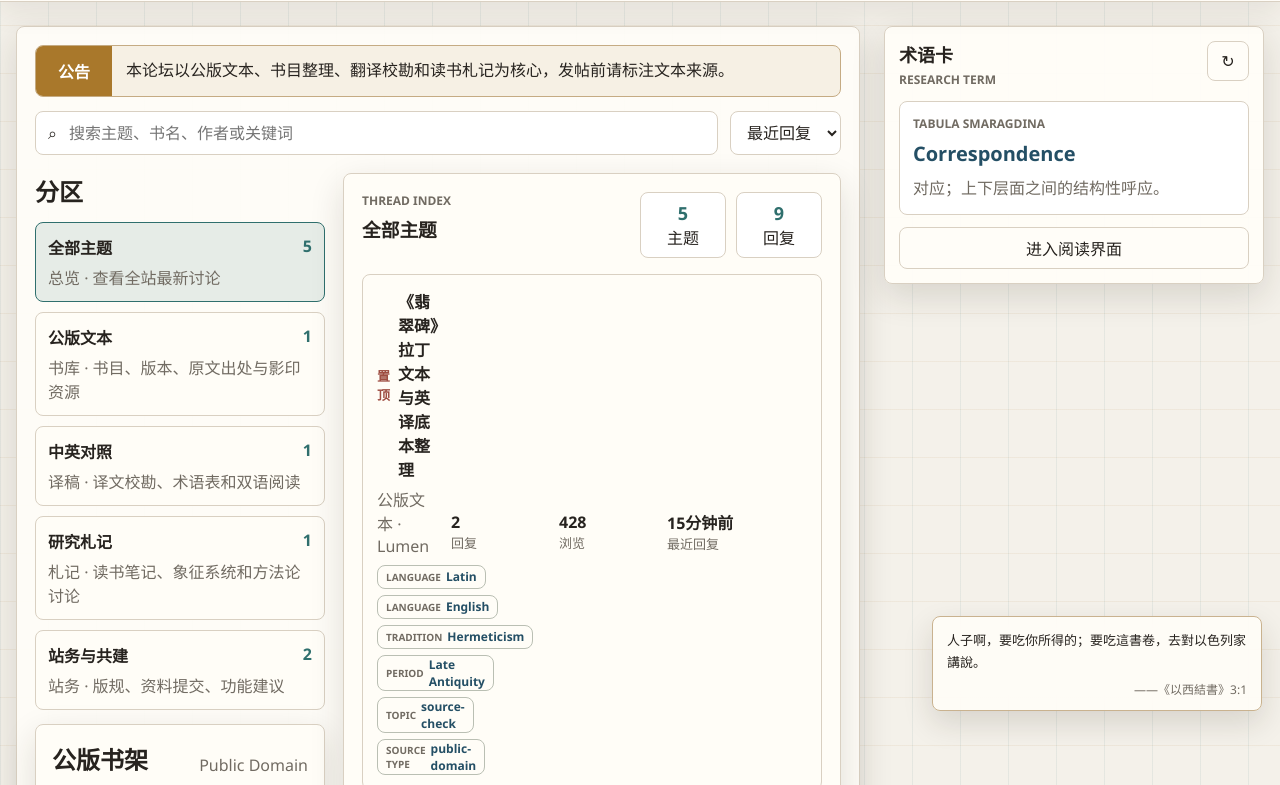
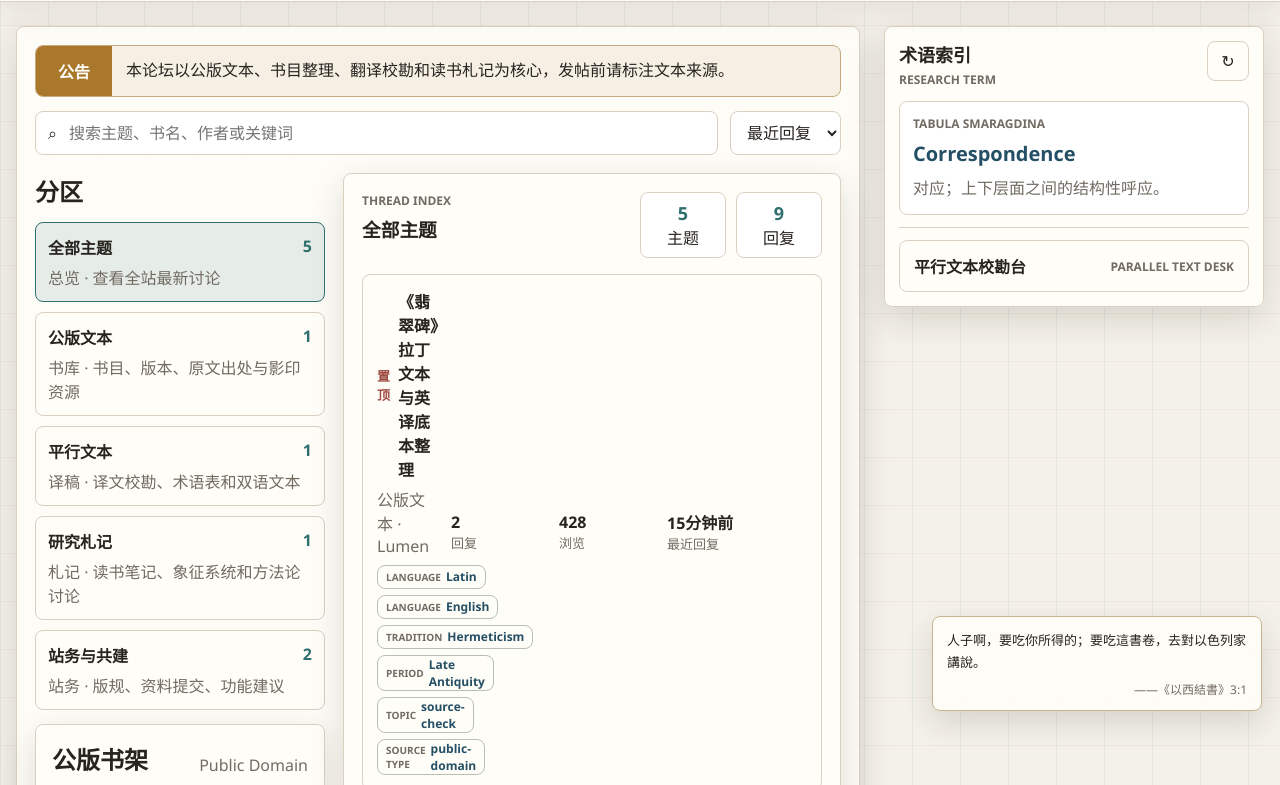
Before and after one commit to Hamforach/website, a website: page index.html in a window 1280 px wide. Shown: the part 71-856 px from the top of the page. Drawn offline with Linux system fonts and the light colour scheme.

Commit message:
Refine sidebar term card UI

```diff
--- a/index.html
+++ b/index.html
@@ -25,7 +25,7 @@
 
         <nav class="top-nav" aria-label="主导航">
           <a href="#forums">版块</a>
-          <a href="#reader">中英阅读</a>
+          <a href="#reader">平行文本</a>
           <a href="#threads">主题</a>
           <a href="#library">书库</a>
         </nav>
@@ -87,26 +87,34 @@
         </div>
       </section>
 
-      <aside class="reader-entry term-sidebar" id="reader" aria-label="术语卡">
+      <aside class="reader-entry term-sidebar" id="reader" aria-label="术语索引">
+        <section class="term-module">
           <div class="term-sidebar-head">
             <div>
-            <h2>术语卡</h2>
+              <h2>术语索引</h2>
               <span>Research Term</span>
             </div>
             <button class="icon-button" type="button" id="refreshSideTerm" aria-label="刷新术语">↻</button>
           </div>
           <div class="side-term-card" id="sideTermCard"></div>
-        <button class="secondary-button reader-entry-button" type="button" id="openReaderPage">进入阅读界面</button>
+        </section>
+
+        <section class="reader-launch-module" aria-label="平行文本校勘台入口">
+          <button class="secondary-button reader-entry-button" type="button" id="openReaderPage">
+            <strong>平行文本校勘台</strong>
+            <span>Parallel Text Desk</span>
+          </button>
+        </section>
       </aside>
 
-      <section class="reader-panel reader-page" id="readerPage" hidden aria-label="中英对照阅读二级界面">
+      <section class="reader-panel reader-page" id="readerPage" hidden aria-label="平行文本校勘台">
         <div class="work-nav">
           <button class="secondary-button" type="button" id="closeReaderPage">← 返回论坛</button>
         </div>
 
         <div class="section-title">
-          <h2>中英对照阅读</h2>
-          <span>Reading Desk</span>
+          <h2>平行文本校勘台</h2>
+          <span>Parallel Text Desk</span>
         </div>
 
         <div class="reader-tabs" role="tablist" aria-label="阅读文本">
--- a/script.js
+++ b/script.js
@@ -207,8 +207,8 @@ const boards = [
   },
   {
     id: "translation",
-    name: "中英对照",
-    desc: "译文校勘、术语表和双语阅读",
+    name: "平行文本",
+    desc: "译文校勘、术语表和双语文本",
     countLabel: "译稿",
   },
   {
@@ -332,7 +332,7 @@ const seedThreads = [
   {
     id: "bilingual-reader",
     board: "translation",
-    title: "中英对照阅读页需要哪些基础功能？",
+    title: "平行文本校勘台需要哪些基础功能？",
     author: "Sunmaker",
     tag: "产品设计",
     body: "初版希望支持左右双栏、术语高亮、引用到帖子、译注折叠。后面再考虑逐句版本对比。",
--- a/styles.css
+++ b/styles.css
@@ -668,14 +668,32 @@ a {
   padding: 14px;
 }
 
+.term-module,
+.reader-launch-module {
+  display: grid;
+  gap: 12px;
+}
+
+.reader-launch-module {
+  border-top: 1px solid var(--line);
+  padding-top: 12px;
+}
+
 .reader-entry-button {
   display: flex;
   align-items: center;
-  justify-content: center;
+  justify-content: space-between;
   width: 100%;
-  min-height: 42px;
+  min-height: 52px;
   gap: 10px;
-  text-align: center;
+  text-align: left;
+}
+
+.reader-entry-button span {
+  color: var(--muted);
+  font-size: 12px;
+  font-weight: 800;
+  text-transform: uppercase;
 }
 
 .reader-panel .section-title {
```
Also changed, not shown: README.md. Lines whose indentation alone changed are shown as unchanged.
